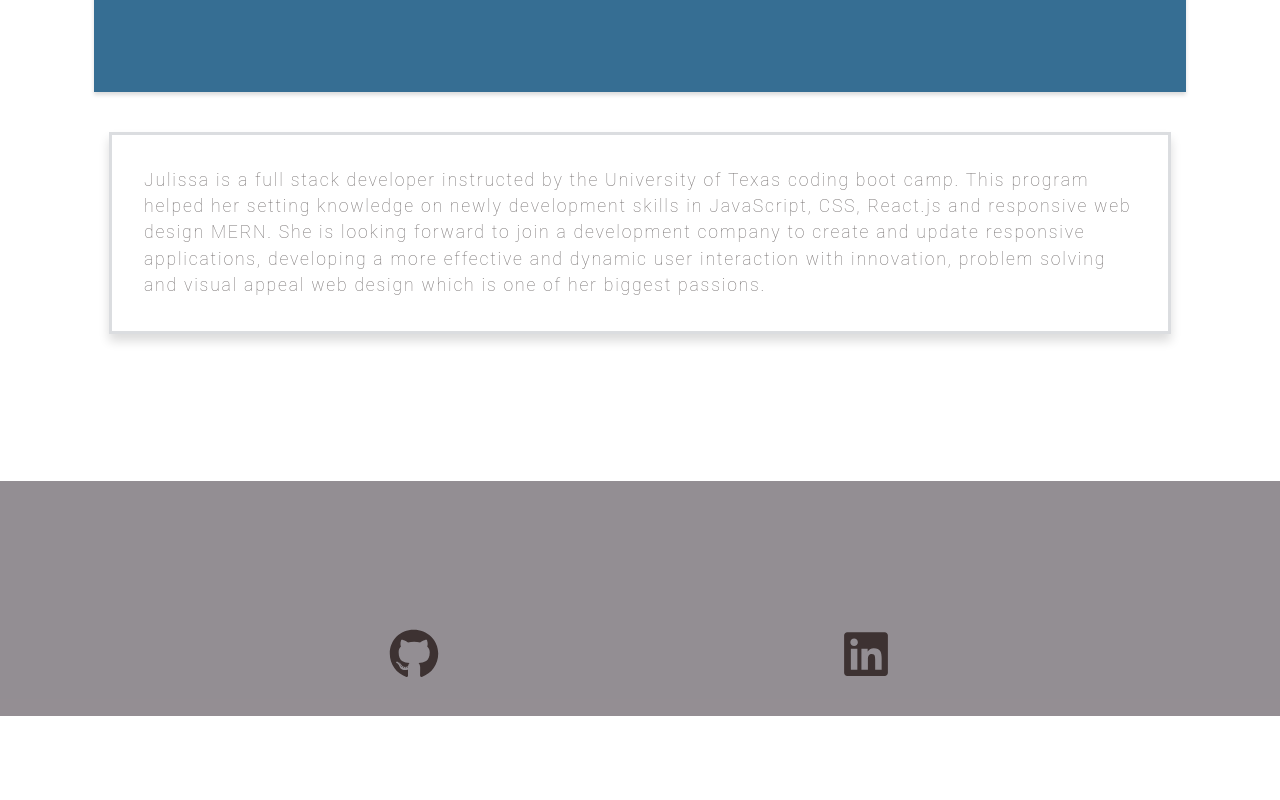
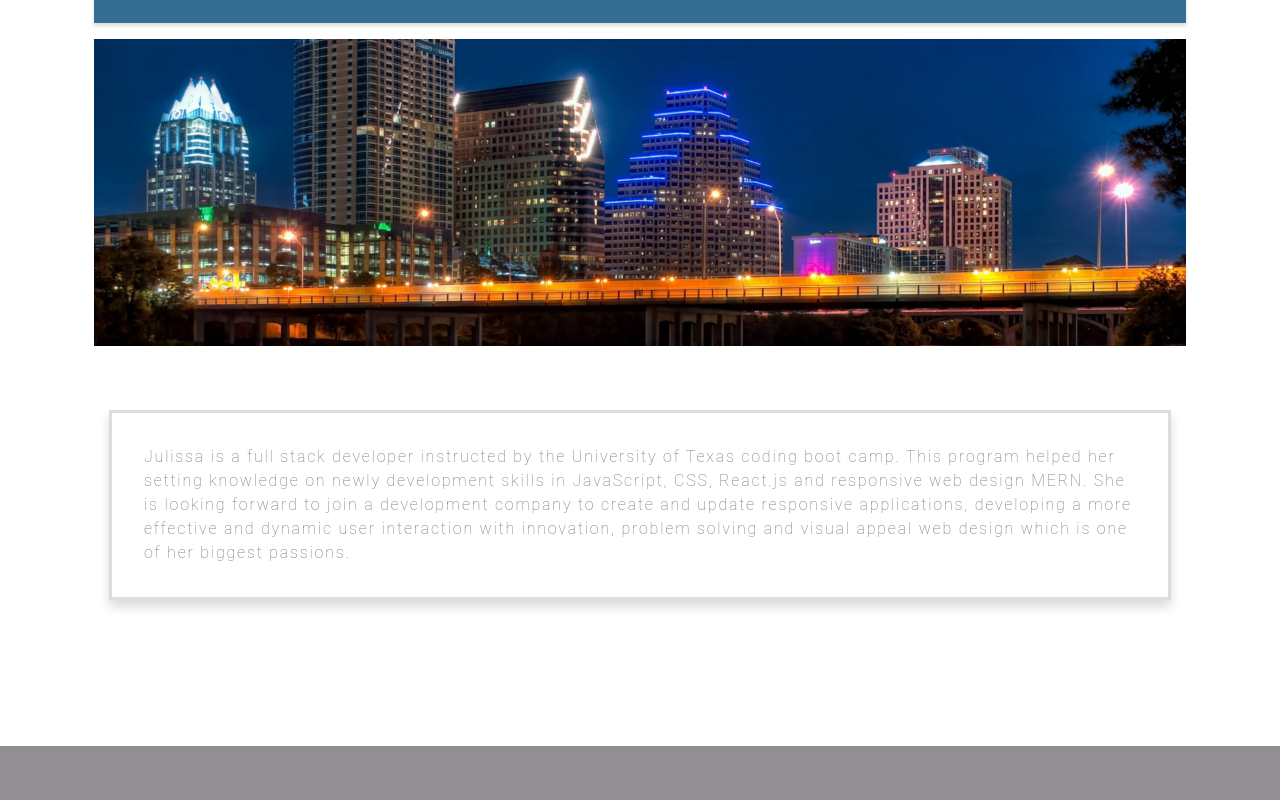
Before and after one commit to yoyachi/full-portfolio, a React (Create React App) app: page / in a window 1280 px wide. Shown: the part 1080-1880 px from the top of the page. Before the commit the page ends 1796 px from the top, so only its background shows below. Built offline with nearby package versions, Linux system fonts and the light colour scheme.

Commit message:
Update about cover

```diff
--- a/src/components/About/index.js
+++ b/src/components/About/index.js
@@ -13,14 +13,14 @@ function About() {
           <p className='career'>Front End Developer</p>
           <p className='city'>Austin, Texas</p>
         </div>
+
         <div className="image1">
           <img src={coverImage} className="my-2" style={{ width: "100%" }} alt="cover" />
         </div>
-        <div>
+      </div>
+      <div className='image2'>
         <img src={austinImage} className="my-a" style={{ width: "100%" }} alt="cover" />
         </div>
-
-      </div>
       <div className="text">
         <p className='intro'>
           Julissa is a full stack developer instructed by the University of Texas coding boot camp. This program helped her setting knowledge on newly development skills in JavaScript, CSS, React.js and responsive web design MERN. She is looking forward to join a development company to create and update responsive applications, developing a more effective and dynamic user interaction with innovation, problem solving and visual appeal web design which is one of her biggest passions.
--- a/src/index.css
+++ b/src/index.css
@@ -67,7 +67,7 @@ h2 {
 	font-size: 2rem;
 	line-height: 1;
 	font-family: Helvetica,Arial,sans-serif;
-	font-weight: 200;
+	font-weight: 350;
 	color: rgb(75, 70, 70);
 	margin: 0;
 	display: block;
@@ -165,10 +165,7 @@ button[disabled] {
 	opacity: .8;
 }
 
-img {
-	max-width: 30%;
 
-}
 
 span[role="img"] {
 	cursor: default;
@@ -252,6 +249,9 @@ textarea {
 	margin-left: var(--spacing-two);
 	color: rgb(75, 70, 70);
 	font-weight: 300;
+
+	max-width: 20%;
+
 }
 
 .my-1 {
@@ -264,6 +264,8 @@ textarea {
 	margin-bottom: var(--spacing-two);
   border-radius: 50%;
   border: 2px solid rgb(249, 250, 252);
+  max-width: 30%;
+
 }
 
 .my-5 {
@@ -271,14 +273,15 @@ textarea {
 	margin-bottom: var(--spacing-five);
 	display: flex;
 	flex-wrap: wrap;
-	justify-content:space-evenly ;
+	justify-content:space-evenly;
+	padding: 0px;
 
 }
 
 .my-a {
 	margin-top: var(--spacing-two);
 	margin-bottom: var(--spacing-two);
-	width: 100%;
+	padding-inline-end: 0px;
 }
 
 .px-1 {
@@ -369,12 +372,12 @@ textarea {
 	flex-wrap: wrap;
 	justify-content:space-evenly ;
 	background:rgba(41, 30, 40, 0.5);
-  padding-top: 10%;
+  padding-top: 5%;
   text-align: center;
 }
 .footer a {
-  font-size: 50px;
-  padding: 1rem;
+  font-size: 80px;
+  padding: 5rem;
   color: rgb(61, 50, 50);
 
 }
@@ -439,15 +442,17 @@ textarea {
 
 .card-title {
 	font-size: 2rem;
-	font-weight: 300;
-	color: var(--quaternary);
-	border-color: black;
+	font-weight: 400;
+	color: rgb(167, 154, 207);
+	border-color: rgb(167, 154, 207);
+	padding-bottom: 1rem;
 
 }
 
 .card-subtitle {
 	font-size: 1.2rem;
 	color: rgba(241, 234, 15, 0.982);
+	padding-bottom: 1rem;
 }
 
 .card-text {
@@ -463,7 +468,9 @@ textarea {
 .card-techs {
 	font-size: 0.75rem;
 	height: 4rem;
-	color: rgb(3, 3, 3);
+	color: rgb(216, 199, 199);
+	border-width: 1px;
+	border-color: white;
 
 }
 
@@ -478,7 +485,7 @@ textarea {
 	font-family: 'Montserrat', 'sans-serif', 'Lucida Sans Regular', 'Lucida Grande', 'Lucida Sans Unicode', Geneva, Verdana, sans-serif;
 	font-size: 0.70rem;
 	color: black;
-	background-color: white;
+	background-color: lightgray;
 	padding: 1%;
 	border-radius: 1rem;
 }
@@ -491,6 +498,7 @@ textarea {
 	padding: 2rem;
 	border: 0.2rem solid rgb(219, 221, 224);
 	box-shadow: 0px 7px 10px 0px rgb(0 0 0 / 14%);
+	font-size: 1rem;
 }
 /* Viewports Styling start*/
 @media only screen and (max-width: 980px) {}
```
